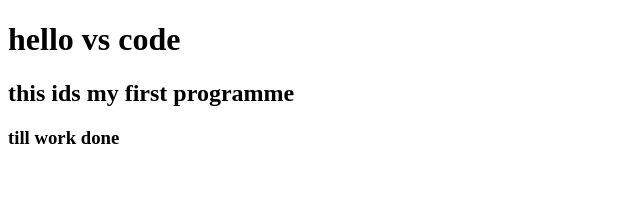
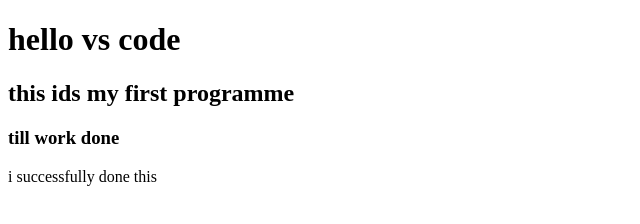
Before and after one commit to sakshi-max/github, a plain HTML site: page index.html in a window 1280 px wide. Shown: the whole page, without its empty margins (0-640 px from the left). Drawn offline with Linux system fonts and the light colour scheme.

Commit message:
added p1

```diff
--- a/index.html
+++ b/index.html
@@ -7,5 +7,6 @@
         <h1>hello vs code</h1>
         <h2>this ids my first programme</h2>
         <h3>till work done </h3>
+        <p1> i successfully done this </p1>
     </body>
 </html>
```
